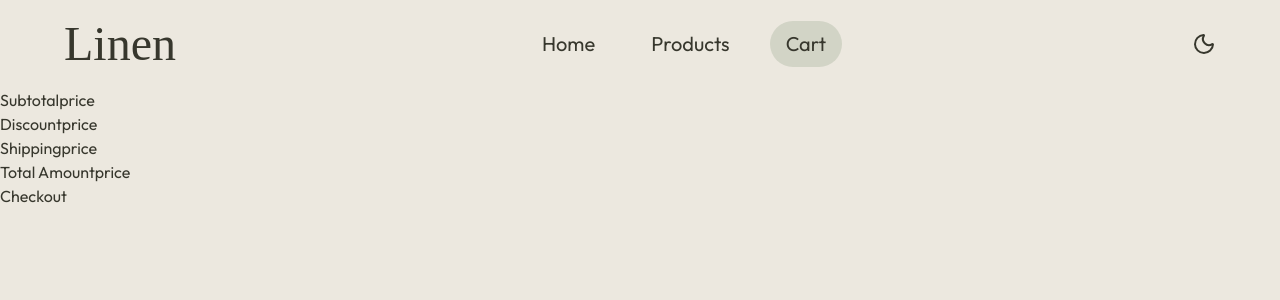
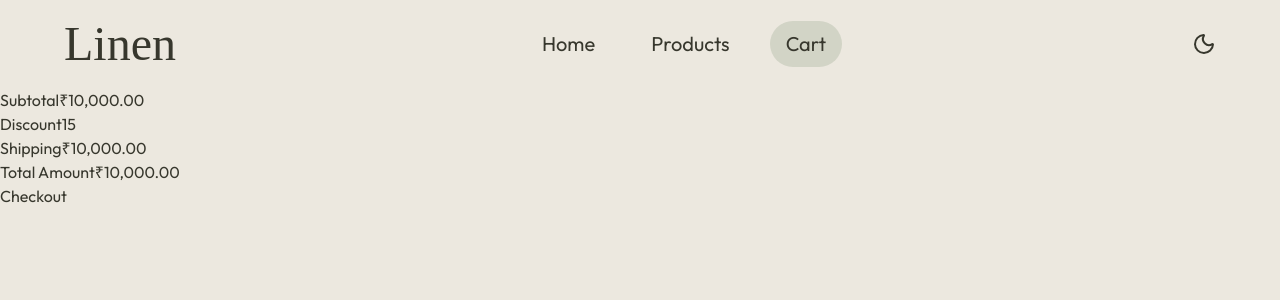
Before and after one commit to RohitBhojak/shopping-cart, a React (Vite) app: page /cart in a window 1280 px wide. Shown: the top 300 px of the page. Built offline with nearby package versions, Linux system fonts and the light colour scheme; a web font is replaced by a local one.

Commit message:
Add bill generation

```diff
--- a/src/components/ProductItem/index.jsx
+++ b/src/components/ProductItem/index.jsx
@@ -1,10 +1,10 @@
 import QuantityInput from "../QuantityInput";
 import { Rating } from "react-simple-star-rating";
 import styles from "./ProductItem.module.css";
-import currency from "currency.js";
+import { formatINR } from "../../helper/currency";
 
 export default function ProductItem({ product }) {
-  const price = currency(product.price * 100, { symbol: "₹", useVedic: true }).format();
+  const price = formatINR(product.price);
   return (
     <div className={styles.card}>
       <div className={styles.imageContainer}>
--- /dev/null
+++ b/src/helper/currency.js
@@ -0,0 +1,5 @@
+import currency from "currency.js";
+
+export function formatINR(amount) {
+  return currency(amount * 100, { symbol: "₹", useVedic: true }).format();
+}
--- a/src/pages/Cart/index.jsx
+++ b/src/pages/Cart/index.jsx
@@ -3,10 +3,22 @@ import useFetchCart from "../../hooks/useFetchCart";
 import { useOutletContext } from "react-router";
 import CartItem from "../../components/CartItem";
 import CartItemSkeleton from "../../components/CartItem/CartItemSkeleton";
+import { formatINR } from "../../helper/currency";
 
 export default function Cart() {
   const { cart } = useOutletContext();
   const { data: cartItems, isLoading, error } = useFetchCart(cart);
+
+  const generateBill = (discount, shippingRaw) => {
+    const subTotalRaw = cartItems.reduce((total, item) => total + item.price, 0);
+    const totalRaw = subTotalRaw - (subTotalRaw * discount) / 100 + shippingRaw;
+    const subTotal = formatINR(totalRaw);
+    const total = formatINR(totalRaw);
+    const shipping = formatINR(shippingRaw);
+    return { subTotal, discount, shipping, total };
+  };
+
+  const bill = generateBill(15, 100);
 
   return (
     <main>
@@ -23,19 +35,19 @@ export default function Cart() {
       <div className={styles.breakdown}>
         <div>
           <span>Subtotal</span>
-          <span>price</span>
+          <span>{bill.subTotal}</span>
         </div>
         <div>
           <span>Discount</span>
-          <span>price</span>
+          <span>{bill.discount}</span>
         </div>
         <div>
           <span>Shipping</span>
-          <span>price</span>
+          <span>{bill.shipping}</span>
         </div>
         <div>
           <span>Total Amount</span>
-          <span>price</span>
+          <span>{bill.total}</span>
         </div>
         <button>Checkout</button>
       </div>
```
